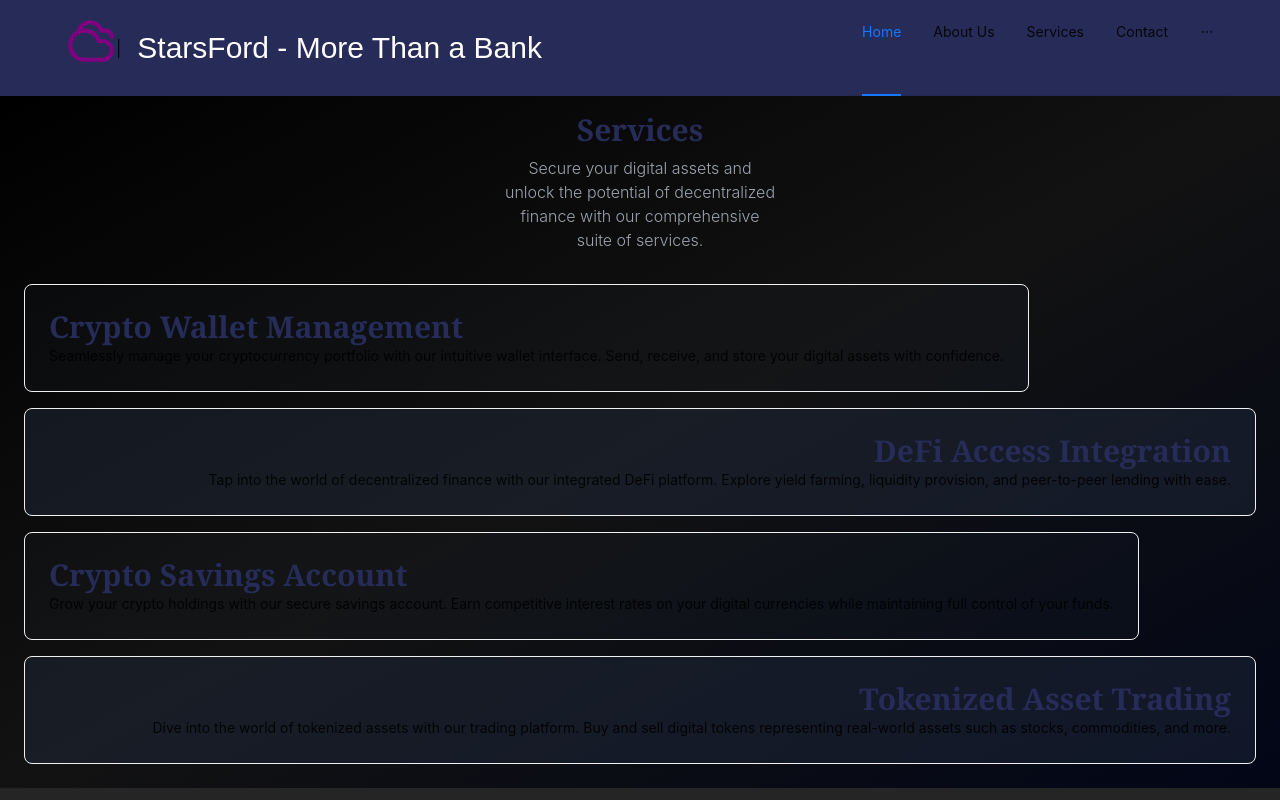
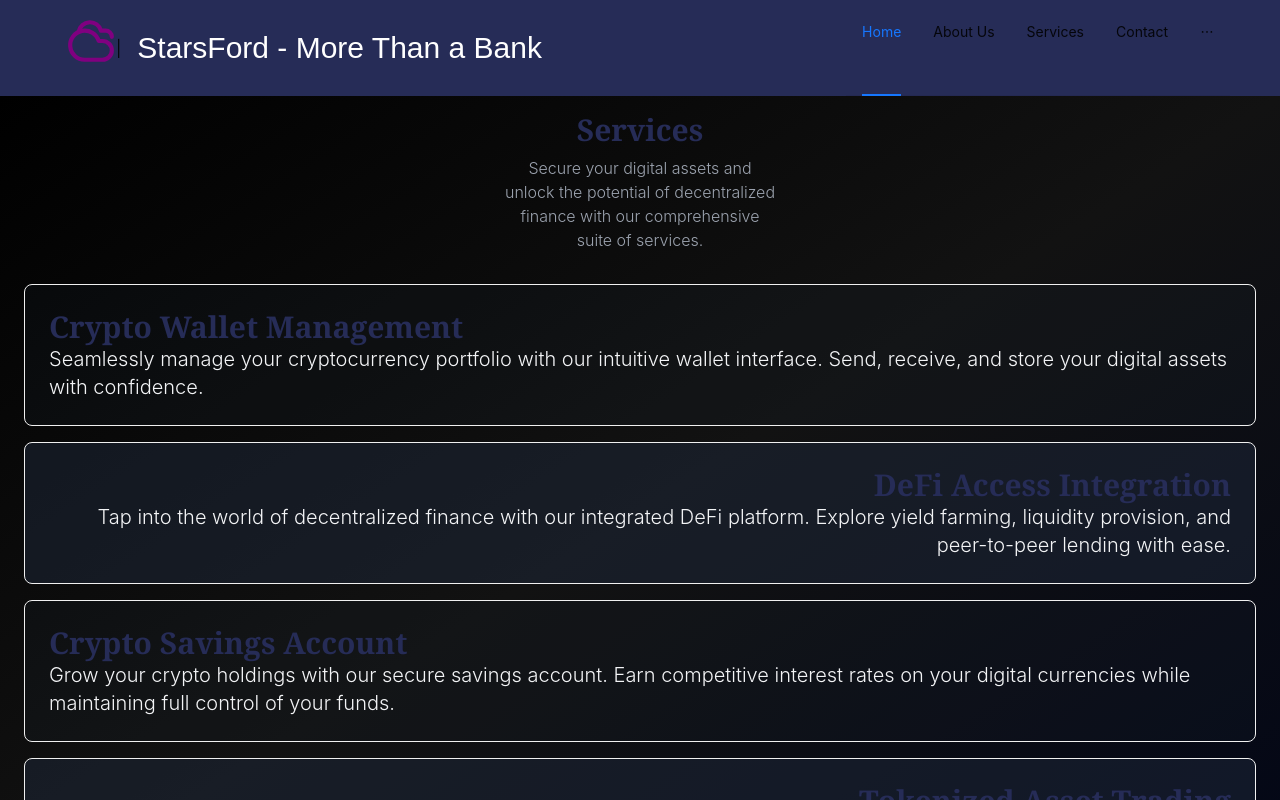
Before and after one commit to darlanZero/Cloud-App-Bank, a React (Vite) app in the folder Web/: page /services in a window 1280 px wide. Shown: the top 800 px of the page. Built offline with nearby package versions, Linux system fonts and the light colour scheme.

Commit message:
font modded

```diff
--- a/Web/src/pages/index/Services.tsx
+++ b/Web/src/pages/index/Services.tsx
@@ -20,7 +20,7 @@ export const Services = () => {
                     <Card className="bg-slate-800/15">
                         <h1 className="text-3xl text-dark-theme-terciary font-extrabold font-serif">Crypto Wallet Management</h1>
 
-                        <p>
+                        <p className="text-gray-100 text-xl font-light">
                             Seamlessly manage your cryptocurrency portfolio with our intuitive wallet interface. Send, receive, and store your digital assets with confidence.
                         </p>
                     </Card>
@@ -32,7 +32,7 @@ export const Services = () => {
                             DeFi Access Integration
                         </h1>
 
-                        <p>
+                        <p className="text-gray-100 text-xl font-light">
                             Tap into the world of decentralized finance with our integrated DeFi platform. Explore yield farming, liquidity provision, and peer-to-peer lending with ease.
                         </p>
                     </Card>
@@ -44,7 +44,7 @@ export const Services = () => {
                             Crypto Savings Account
                         </h1>
 
-                        <p>
+                        <p className="text-gray-100 text-xl font-light">
                             Grow your crypto holdings with our secure savings account. Earn competitive interest rates on your digital currencies while maintaining full control of your funds.
                         </p>
                     </Card>
@@ -56,7 +56,7 @@ export const Services = () => {
                             Tokenized Asset Trading
                         </h1>
 
-                        <p>
+                        <p className="text-gray-100 text-xl font-light">
                             Dive into the world of tokenized assets with our trading platform. Buy and sell digital tokens representing real-world assets such as stocks, commodities, and more.
                         </p>
                     </Card>
```
